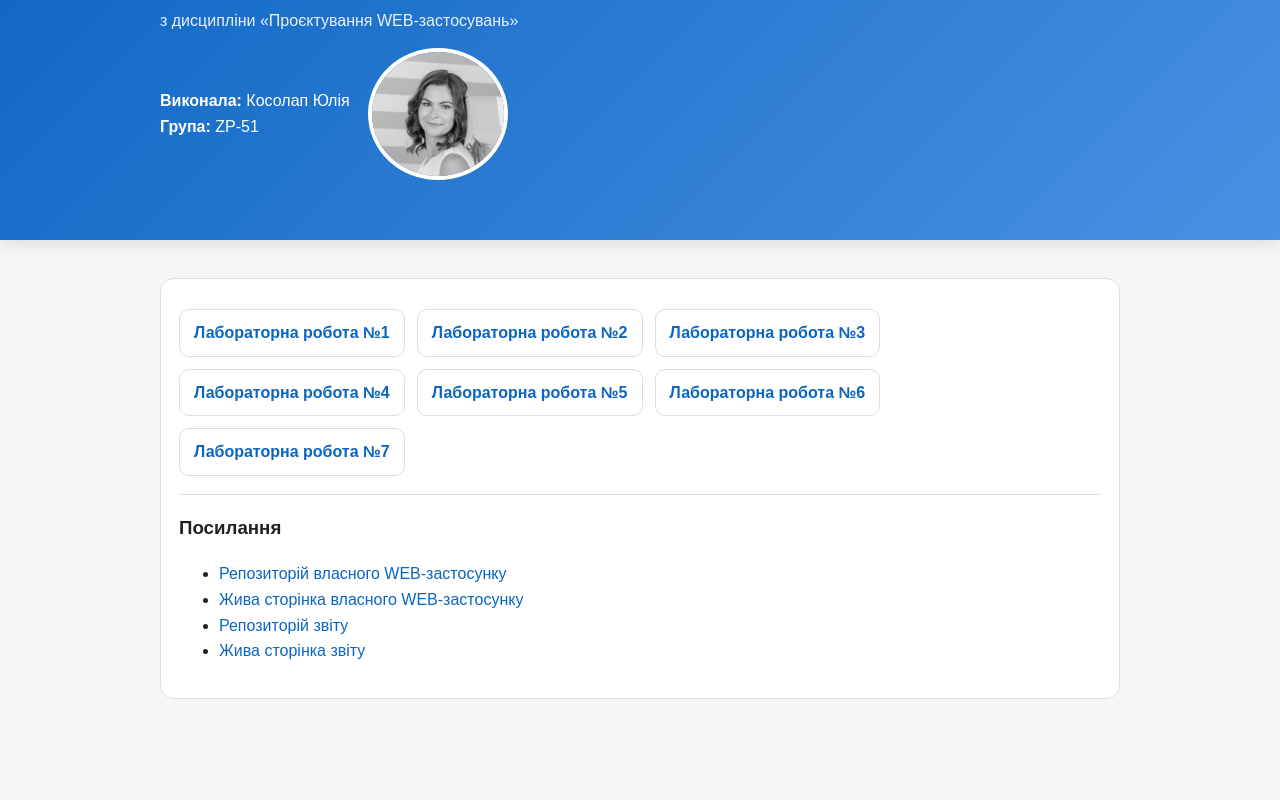
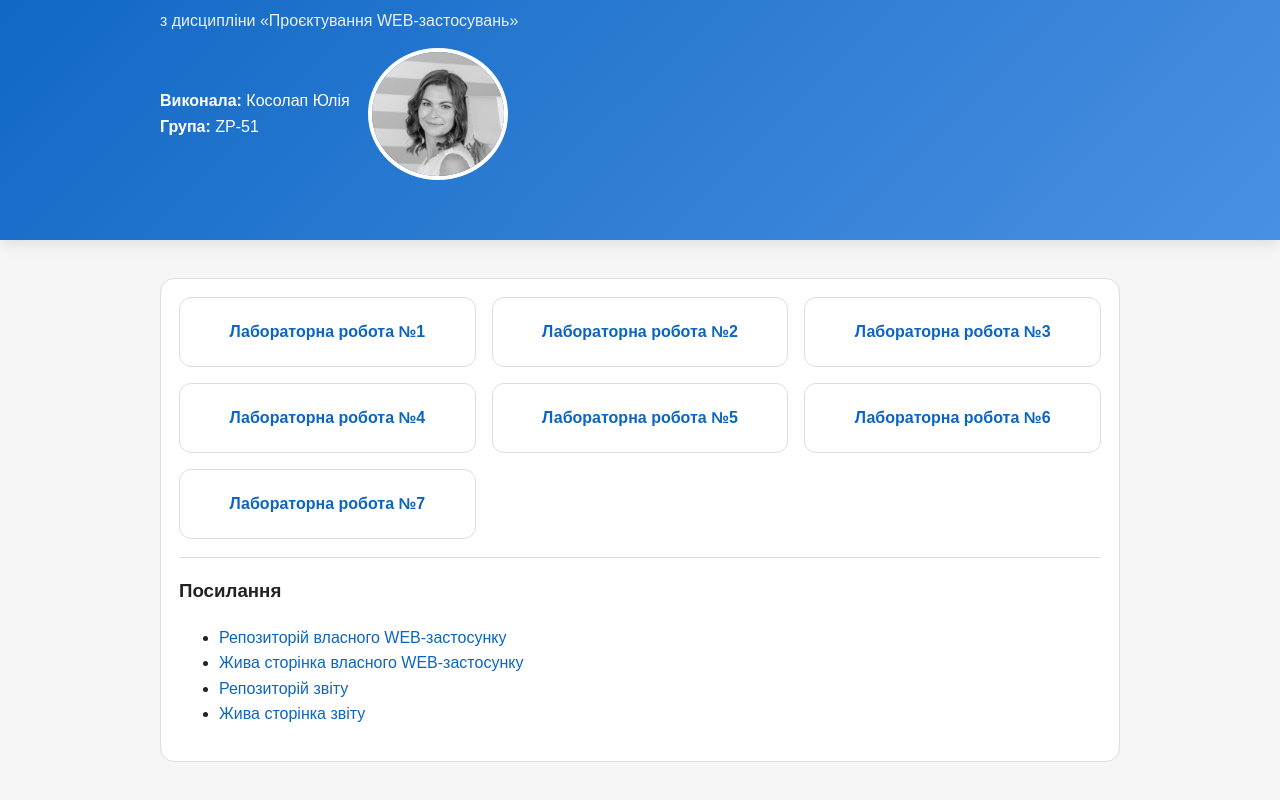
Before and after one commit to JuliaKosolap/IP-ZP51_-appRECORD-Kosolap-Iuliia-FIOT-2025, a plain HTML site: page index.html in a window 1280 px wide. Shown: the part 146-946 px from the top of the page. Before the commit the page ends 883 px from the top, so only its background shows below. Drawn offline with Linux system fonts and the light colour scheme.

Commit message:
changes for header

```diff
--- a/style.css
+++ b/style.css
@@ -91,23 +91,32 @@ hr {
 
 /* ========== NAVIGATION ========== */
 .menu {
-  display: flex;
-  gap: 12px;
-  flex-wrap: wrap;
-  margin-top: 12px;
+  display: grid;
+  grid-template-columns: repeat(auto-fit, minmax(220px, 1fr));
+  gap: 16px;
 }
 
 .menu-link {
-  display: inline-block;
-  padding: 10px 14px;
-  border-radius: 10px;
+  display: flex;
+  justify-content: center;
+  align-items: center;
+
+  padding: 18px;
+  min-height: 70px;
+
+  border-radius: 12px;
   border: 1px solid #ddd;
   background: #fff;
+
   font-weight: 700;
+  text-align: center;
+
+  transition: 0.2s;
 }
 
 .menu-link:hover {
-  background: #f2f2f2;
+  transform: translateY(-2px);
+  background: #f5f5f5;
 }
 
 .top-nav {
```
